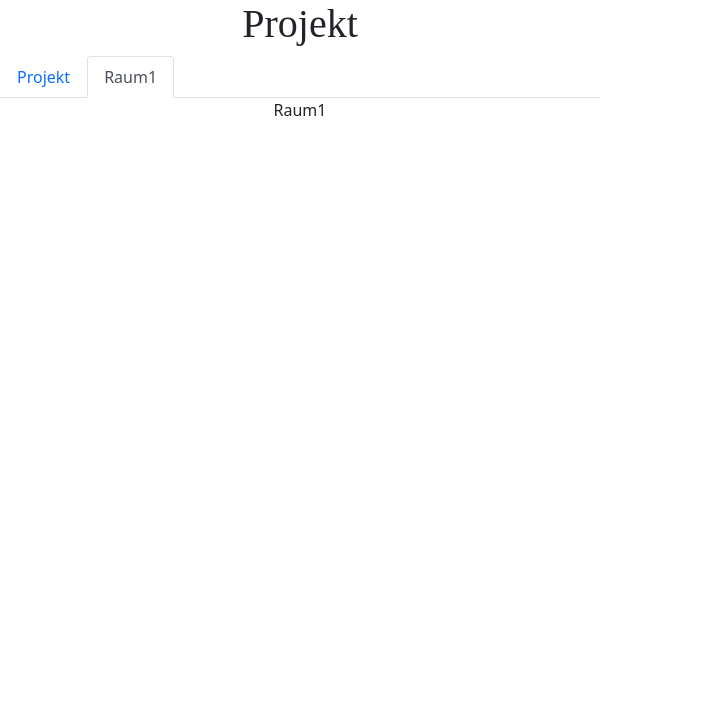
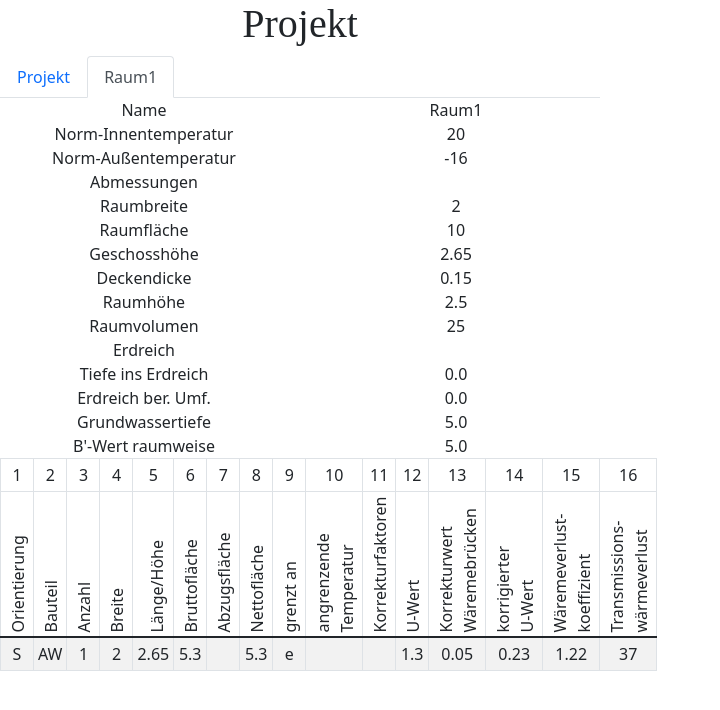
Before and after one commit to Dreanaught/js-react-mst, a React (Create React App) app: page / in a window 1280 px wide. Both pictures are taken after a click on the tab "Raum1". Shown: the top 710 px of the page, without its empty margins (0-720 px from the left). Built offline with nearby package versions, Linux system fonts and the light colour scheme; a web font is replaced by a local one.

Commit message:
added first shot of raumview visualization

```diff
--- a/src/components/RaumView.js
+++ b/src/components/RaumView.js
@@ -1,9 +1,193 @@
 import React from "react"
 import { observer } from "mobx-react"
+import { Col, Container, Row, Table } from "react-bootstrap"
 
 const RaumView = ({ raum }) => (
-    <div className="list">
-        <span>{raum.Name}</span>
+    <div>
+        <Container fluid="true">
+            <Row>
+                <Col>
+                    Name
+                </Col>
+                <Col>
+                    {raum.Name}
+                </Col>
+            </Row>
+            <Row>
+                <Col>
+                    Norm-Innentemperatur
+                </Col>
+                <Col>
+                    {raum.Auslegungsinnentemperatur}
+                </Col>
+            </Row>
+            <Row>
+                <Col>
+                    Norm-Außentemperatur
+                </Col>
+                <Col>
+                    {raum.NormAußentemperatur}
+                </Col>
+            </Row>
+            <Row>
+                <Col>
+                    Abmessungen
+                </Col>
+                <Col>
+                </Col>
+            </Row>
+            <Row>
+                <Col>
+                    Raumbreite
+                </Col>
+                <Col>
+                    {raum.Raumbreite}
+                </Col>
+            </Row>
+            <Row>
+                <Col>
+                    Raumfläche
+                </Col>
+                <Col>
+                    {raum.Raumfläche}
+                </Col>
+            </Row>
+            <Row>
+                <Col>
+                    Geschosshöhe
+                </Col>
+                <Col>
+                    {raum.Geschosshöhe}
+                </Col>
+            </Row>
+            <Row>
+                <Col>
+                    Deckendicke
+                </Col>
+                <Col>
+                    {raum.Deckendicke}
+                </Col>
+            </Row>
+            <Row>
+                <Col>
+                    Raumhöhe
+                </Col>
+                <Col>
+                    {raum.Raumhöhe}
+                </Col>
+            </Row>
+            <Row>
+                <Col>
+                    Raumvolumen
+                </Col>
+                <Col>
+                    {raum.Raumvolumen}
+                </Col>
+            </Row>
+            <Row>
+                <Col>
+                    Erdreich
+                </Col>
+                <Col>
+                </Col>
+            </Row>
+            <Row>
+                <Col>
+                    Tiefe ins Erdreich
+                </Col>
+                <Col>
+                    0.0
+                </Col>
+            </Row>
+            <Row>
+                <Col>
+                    Erdreich ber. Umf.
+                </Col>
+                <Col>
+                    0.0
+                </Col>
+            </Row>
+            <Row>
+                <Col>
+                    Grundwassertiefe
+                </Col>
+                <Col>
+                    5.0
+                </Col>
+            </Row>
+            <Row>
+                <Col>
+                    B'-Wert raumweise
+                </Col>
+                <Col>
+                    5.0
+                </Col>
+            </Row>
+        </Container>
+        <Table striped bordered hover size="sm">
+            <thead>
+                <tr>
+                    <th>1</th>
+                    <th>2</th>
+                    <th>3</th>
+                    <th>4</th>
+                    <th>5</th>
+                    <th>6</th>
+                    <th>7</th>
+                    <th>8</th>
+                    <th>9</th>
+                    <th>10</th>
+                    <th>11</th>
+                    <th>12</th>
+                    <th>13</th>
+                    <th>14</th>
+                    <th>15</th>
+                    <th>16</th>
+                </tr>
+                <tr className="rotate">
+                    <th>Orientierung</th>
+                    <th>Bauteil</th>
+                    <th>Anzahl</th>
+                    <th>Breite</th>
+                    <th>Länge/Höhe</th>
+                    <th>Bruttofläche</th>
+                    <th>Abzugsfläche</th>
+                    <th>Nettofläche</th>
+                    <th>grenzt an</th>
+                    <th>angrenzende<br />Temperatur</th>
+                    <th>Korrekturfaktoren</th>
+                    <th>U-Wert</th>
+                    <th>Korrekturwert<br />Wäremebrücken</th>
+                    <th>korrigierter<br />U-Wert</th>
+                    <th>Wäremeverlust-<br />koeffizient</th>
+                    <th>Transmissions-<br />wärmeverlust</th>
+                </tr>
+            </thead>
+            <tbody>
+                {/* insert elements */}
+                {Array.from(raum.Elemente.values()).map((element, idx) => (
+                    <tr key={idx}>
+                        <td>{element.Orientierung}</td>
+                        <td>{element.Bauteil.Kurzbezeichner}</td>
+                        <td>{element.Anzahl}</td>
+                        <td>{element.Breite}</td>
+                        <td>{element.Länge_Höhe}</td>
+                        <td>{element.Bruttofläche}</td>
+                        <td>{element.Abzugsfläche}</td>
+                        <td>{element.Nettofläche}</td>
+                        <td>{element.grenzt_an}</td>
+                        <td>{element.angrenzendeTemperatur}</td>
+                        <td>{element.temperatur_Anpassungen}</td>
+                        <td>{element.Bauteil.uWert}</td>
+                        <td>{element.Wärmebrückenzuschlag}</td>
+                        <td>{element.korrigierter_uWert.toFixed(2)}</td>
+                        <td>{element.Wärmeverlustkoeffizient.toFixed(2)}</td>
+                        <td>{element.Transmissionswärmeverlust}</td>
+                    </tr>
+                ))}
+
+            </tbody>
+        </Table>
     </div>
 )
 
```
